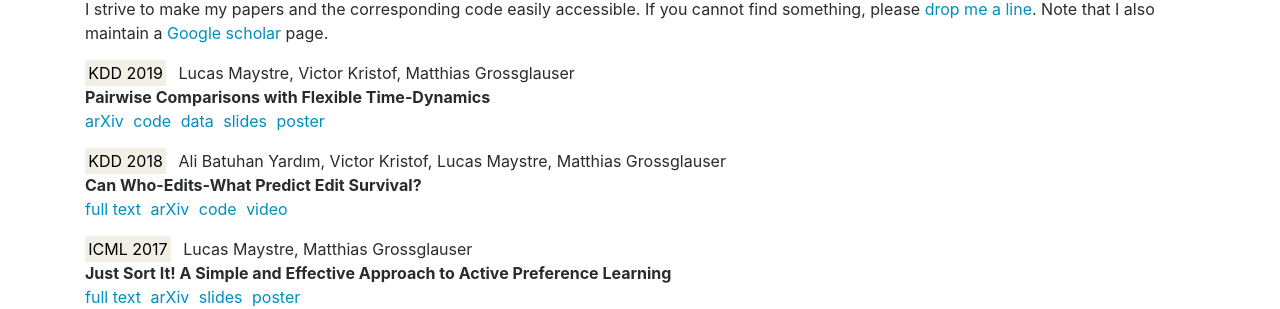
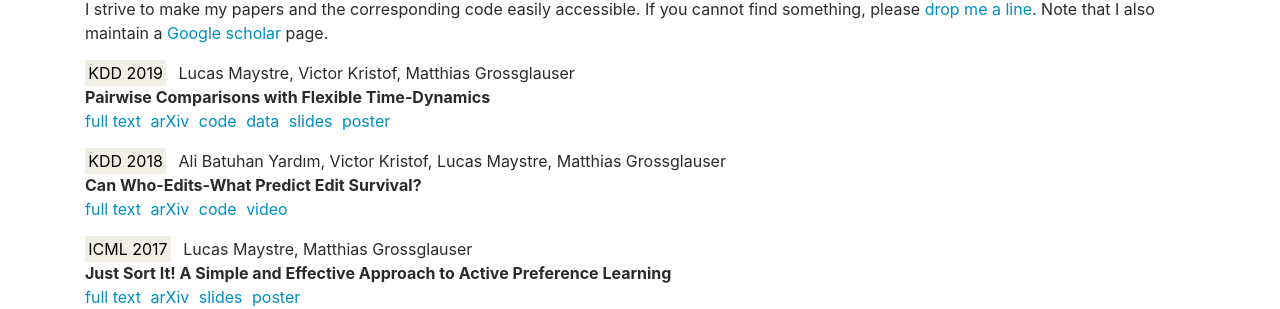
Before and after one commit to lucasmaystre/lum-web, a Jekyll site: the page built from papers.md, in a window 1280 px wide. Shown: the part 213-522 px from the top of the page. Built offline with Jekyll 4.4.1, drawn with Linux system fonts in a browser that asks for light colours.

Commit message:
Add link to full text of KDD 19 paper.

```diff
--- a/_data/papers.yml
+++ b/_data/papers.yml
@@ -10,6 +10,7 @@ maystre2019pairwise:
   title: "Pairwise Comparisons with Flexible Time-Dynamics"
   authors: Lucas Maystre, Victor Kristof, Matthias Grossglauser
   links:
+    full text: https://dl.acm.org/citation.cfm?id=3330831
     arXiv: https://arxiv.org/abs/1903.07746
     code: https://github.com/lucasmaystre/kickscore-kdd19
     data: https://zenodo.org/record/3351648
```
